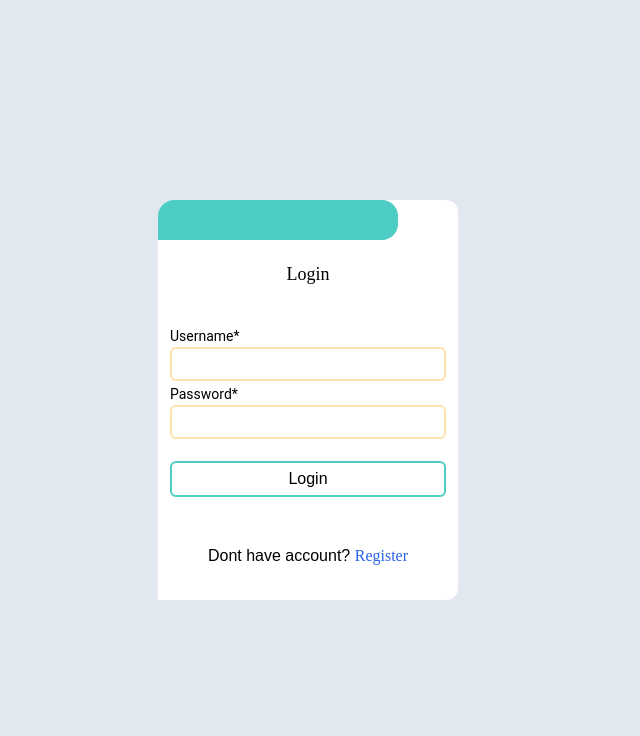
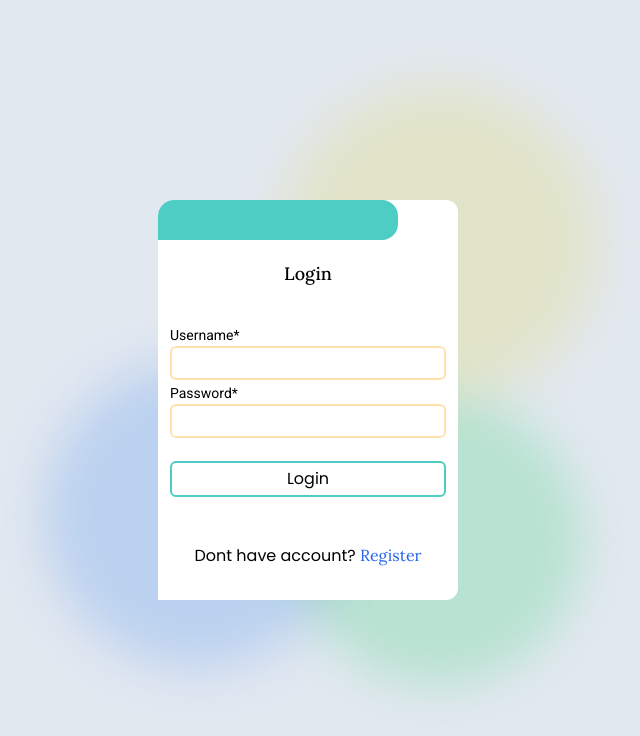
Before and after one commit to achu-BSL/shrink-it, a Next.js app in the folder frontend/: page /login in a window 1280 px wide. Shown: the top 736 px of the page, without its empty margins (332-972 px from the left). Built offline with nearby package versions, Linux system fonts and the light colour scheme.

Commit message:
update auth ui

```diff
--- a/frontend/src/app/(auth)/login/page.tsx
+++ b/frontend/src/app/(auth)/login/page.tsx
@@ -9,7 +9,12 @@ const Login = () => {
 
   return (
     <div className="flex justify-center items-center min-h-screen bg-slate-200 ">
-      <div className="flex flex-col  h-[400px] w-[300px] bg-white rounded-e-xl rounded-ss-2xl">
+      <div className="absolute">
+        <div className="absolute md:h-72 sm:h-60 md:w-72 sm:w-60 top-0 -left-4 bg-green-200 rounded-full mix-blend-multiply blur-xl opacity-70 animate-blob"></div>
+        <div className="absolute md:h-72 sm:h-60 md:w-72 sm:w-60 top-0 -right-4 bg-blue-200 rounded-full mix-blend-multiply blur-xl opacity-70 animate-blob animation-delay-2000 delay-1000"></div>
+        <div className="absolute md:h-72 sm:h-60 md:w-72 sm:w-60 -bottom-8 -left-10 bg-yellow-100 rounded-full mix-blend-multiply blur-xl opacity-70 animate-blob animation-delay-4000"></div>
+      </div>
+      <div className="z-10 flex flex-col  h-[400px] w-[300px] bg-white rounded-e-xl rounded-ss-2xl">
         <div className="h-10 w-[80%] bg-primary rounded-ss-2xl rounded-e-2xl"></div>
         <div className="flex-1 flex flex-col">
           <div className="py-5">
--- a/frontend/src/app/(auth)/register/page.tsx
+++ b/frontend/src/app/(auth)/register/page.tsx
@@ -1,4 +1,4 @@
-"use client"
+"use client";
 import Input from "../../../components/Input";
 import Link from "next/link";
 
@@ -9,7 +9,12 @@ const Register = () => {
 
   return (
     <div className="flex justify-center items-center min-h-screen bg-slate-200 ">
-      <div className="flex flex-col  h-[400px] w-[300px] bg-white rounded-e-xl rounded-ss-2xl">
+      <div className="absolute">
+        <div className="absolute md:h-72 sm:h-60 md:w-72 sm:w-60 top-0 -left-4 bg-green-200 rounded-full mix-blend-multiply blur-xl opacity-70 animate-blob"></div>
+        <div className="absolute md:h-72 sm:h-60 md:w-72 sm:w-60 top-0 -right-4 bg-blue-200 rounded-full mix-blend-multiply blur-xl opacity-70 animate-blob animation-delay-2000 delay-1000"></div>
+        <div className="absolute md:h-72 sm:h-60 md:w-72 sm:w-60 -bottom-8 -left-10 bg-yellow-100 rounded-full mix-blend-multiply blur-xl opacity-70 animate-blob animation-delay-4000"></div>
+      </div>
+      <div className="z-10 flex flex-col  h-[400px] w-[300px] bg-white/90 rounded-e-xl rounded-ss-2xl">
         <div className="self-end h-10 w-[80%] bg-primary rounded-s-2xl"></div>
         <div>
           <div className="py-5">
--- a/frontend/src/app/global.css
+++ b/frontend/src/app/global.css
@@ -1,5 +1,15 @@
+@import url('https://fonts.googleapis.com/css2?family=Lora:ital,wght@0,400..700;1,400..700&family=Poppins:ital,wght@0,100;0,200;0,300;0,400;0,500;0,600;0,700;0,800;0,900;1,100;1,200;1,300;1,400;1,500;1,600;1,700;1,800;1,900&family=Roboto:ital,wght@0,100;0,300;0,400;0,500;0,700;0,900;1,100;1,300;1,400;1,500;1,700;1,900&display=swap');
+
 @tailwind base;
 @tailwind components;
 @tailwind utilities;
 
-@import url('https://fonts.googleapis.com/css2?family=Lora:ital,wght@0,400..700;1,400..700&family=Poppins:ital,wght@0,100;0,200;0,300;0,400;0,500;0,600;0,700;0,800;0,900;1,100;1,200;1,300;1,400;1,500;1,600;1,700;1,800;1,900&family=Roboto:ital,wght@0,100;0,300;0,400;0,500;0,700;0,900;1,100;1,300;1,400;1,500;1,700;1,900&display=swap')
+
+@layer utilities {
+    .animation-delay-2000 {
+        animation-delay: 2s;
+    }
+    .animation-delay-4000 {
+        animation-delay: 4s;
+    }
+}
--- a/frontend/src/app/page.tsx
+++ b/frontend/src/app/page.tsx
@@ -23,10 +23,10 @@ function Home() {
       <div className="flex justify-center px-12 h-24 bg-primary">
         <div className="flex-1 flex justify-between h-full items-center max-w-[1380px]">
           <div>
-            <h1 className="text-xl font-semibold ">Shrink It</h1>
+            <h1 className="text-xl font-semibold font-lora">Shrink-It</h1>
           </div>
           <div>
-            <button onClick={logoutHandler} className="font-poppins">
+            <button onClick={logoutHandler} className="font-poppins font-medium hover:opacity-45">
               Logout
             </button>
           </div>
@@ -38,7 +38,7 @@ function Home() {
 
         <div className="w-full max-w-[1380px] h-screen">
           <div className="py-4">
-            <h6 className="text-xl font-roboto font-semibold">Shrinked URLs</h6>
+            <h6 className="text-xl font-poppins font-semibold">Shrinked URLs</h6>
           </div>
           <div className="flex flex-col gap-2">
             {isFetching ? (
@@ -52,7 +52,7 @@ function Home() {
                   >
                     <div className="flex-1">
                       <p className="font-poppins">{url.actualUrl}</p>
-                      <p className="font-poppins">
+                      <p className="font-poppins text-primary">
                         {`${process.env.NEXT_PUBLIC_SERVER}/shrinkurl/${url.shrinkUrlId}`}
                       </p>
                     </div>
--- a/frontend/tailwind.config.ts
+++ b/frontend/tailwind.config.ts
@@ -21,6 +21,25 @@ const config: Config = {
         poppins: ["Poppins", "sans-serif"],
         roboto: ["Roboto", "sans, seriv"],
         lora: ["Lora", "serif"]
+      },
+      animation: {
+        blob: "blob 7s infinite"
+      },
+      keyframes: {
+        blob: {
+          "0%": {
+            transform: "translate(0px, 0px) scale(1)"
+          },
+          "33%": {
+            transform: "translate(30px, -50px) scale(1.1)"
+          },
+          "66%": {
+            transfrom: "translate(-20px, 20px) scale(0.9)"
+          },
+          "100%": {
+            transfrom: "translate(0px, 0px) scale(1)"
+          }
+        }
       }
     },
   },
```
